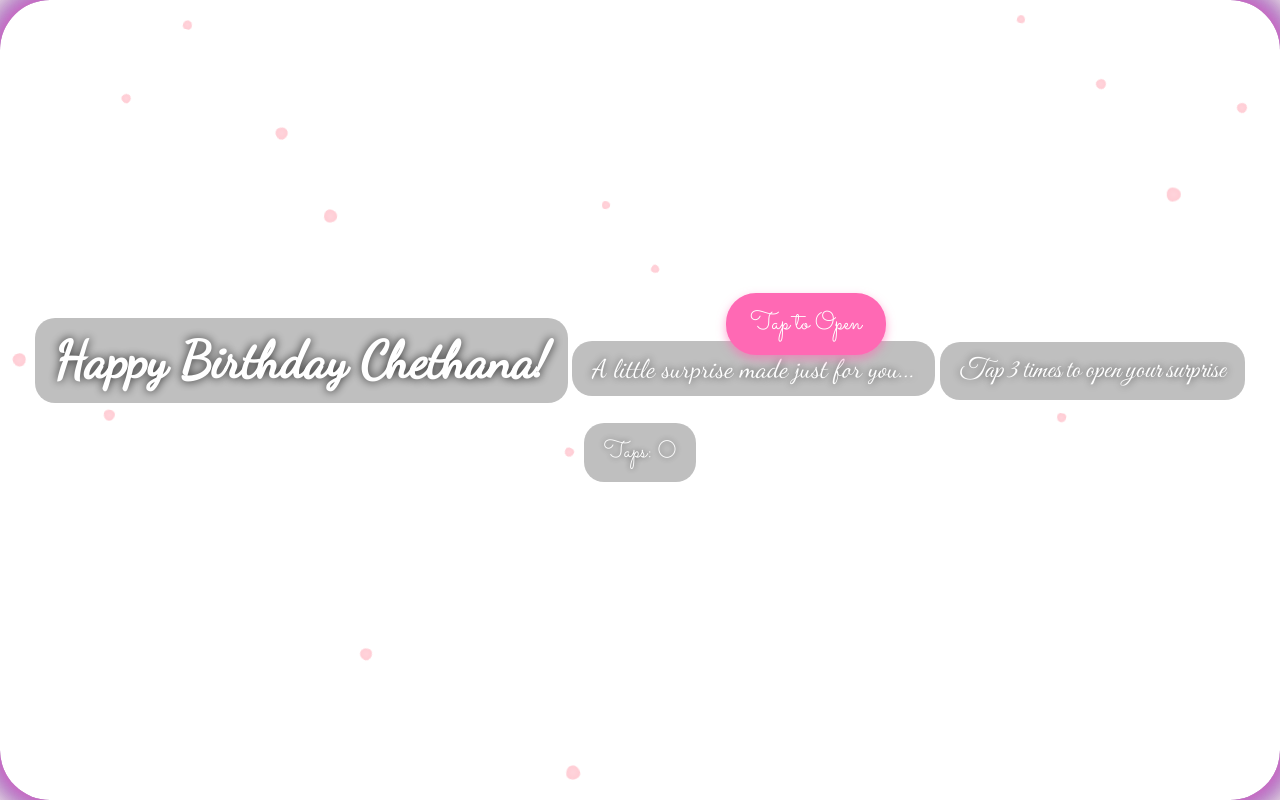
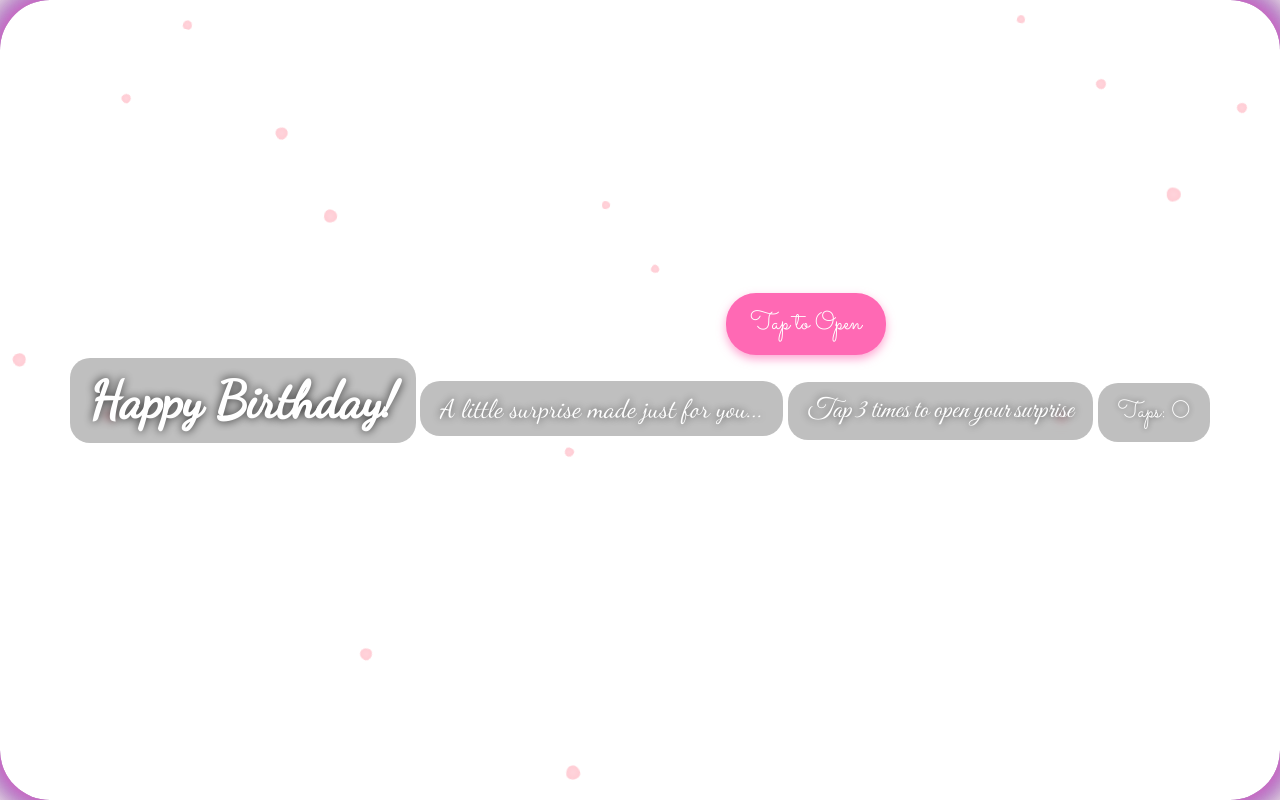
Before and after one commit to Raone01/birthday-surprise, a plain HTML site: page index.html in a window 1280 px wide. Drawn offline with Linux system fonts and the light colour scheme.

Commit message:
Update index.html

```diff
--- a/index.html
+++ b/index.html
@@ -3,7 +3,7 @@
 <head>
   <meta charset="UTF-8" />
   <meta name="viewport" content="width=device-width, initial-scale=1.0"/>
-  <title>Hey Chethana...</title>
+  <title>Hey uhh...</title>
   <link href="https://fonts.googleapis.com/css2?family=Dancing+Script&family=Sacramento&family=Great+Vibes&display=swap" rel="stylesheet">
   <style>
     * {
@@ -195,7 +195,7 @@
   <div class="border-glow"></div>
 
   <div class="content">
-    <h1 class="glow-text text-bg">Happy Birthday Chethana!</h1>
+    <h1 class="glow-text text-bg">Happy Birthday!</h1>
     <p class="line1 text-bg">A little surprise made just for you...</p>
     <p class="line2 text-bg">Tap 3 times to open your surprise</p>
     <div class="line3 text-bg" id="counter">Taps: 0</div>
```
